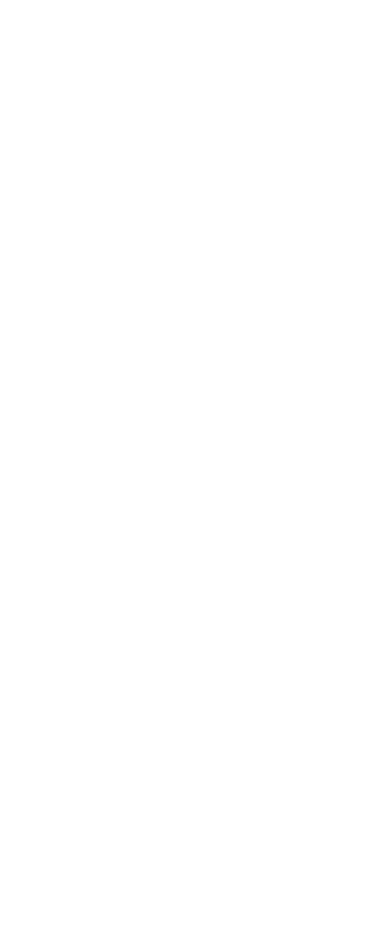
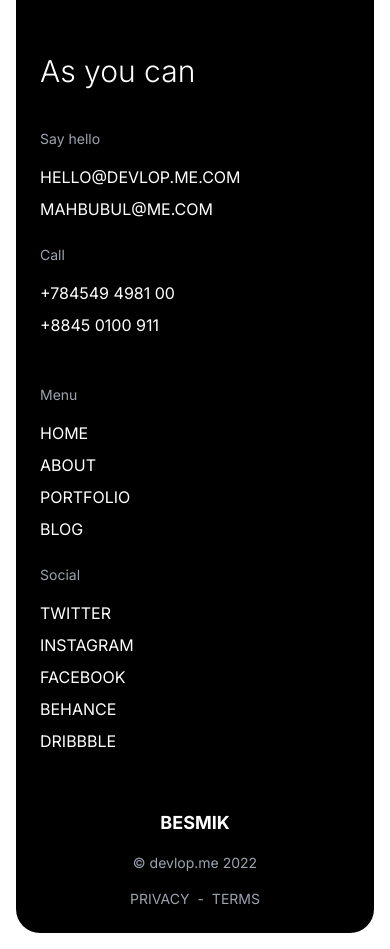
Before and after one commit to Moniruzzaman2525/Develop-Me, a Next.js app: page / in a window 390 px wide. Shown: the part 5850-6799 px from the top of the page. Before the commit the page ends 5783 px from the top, so only its background shows below. Built offline with nearby package versions, Linux system fonts and the light colour scheme.

Commit message:
complete footer part

```diff
--- a/app/page.tsx
+++ b/app/page.tsx
@@ -1,6 +1,7 @@
 import Navigation from "@/components/layout/navigation";
 import AboutSection from "@/components/sections/about-section";
 import ContactSection from "@/components/sections/contact-section";
+import Footer from "@/components/sections/footer";
 import HeroSection from "@/components/sections/hero-section";
 import SkillsSection from "@/components/sections/skills-section";
 import WorkProcessSection from "@/components/sections/work-process-section";
@@ -14,6 +15,7 @@ export default function Home() {
       <AboutSection />
       <WorkProcessSection />
       <ContactSection />
+      <Footer />
     </main>
   )
 }
--- /dev/null
+++ b/components/sections/footer.tsx
@@ -0,0 +1,102 @@
+import Link from "next/link"
+
+const Footer = () => {
+    return (
+        <div className="w-full mx-auto p-4 md:p-6">
+            <footer className="bg-black rounded-3xl p-6 md:p-12 text-white">
+                <div className="flex flex-col lg:flex-row w-full justify-between">
+                    <div className="flex flex-col md:flex-row justify-between items-start mb-8 md:mb-16">
+                        <div className="text-lime-400 text-2xl md:text-3xl font-bold mb-4 md:mb-0">DEVLOP.ME</div>
+                    </div>
+
+                    <div className="w-full lg:w-auto">
+                        <div className="text-3xl sm:text-4xl md:text-6xl lg:text-7xl text-start mb-10 md:mb-20 font-light">
+                            As you can
+                        </div>
+
+                        <div className="grid grid-cols-1 sm:grid-cols-2 lg:grid-cols-4 gap-6 md:gap-12 mb-8 md:mb-16">
+                            <div>
+                                <h3 className="text-gray-400 text-sm mb-4 md:mb-6">Say hello</h3>
+                                <div className="space-y-2">
+                                    <Link href="mailto:HELLO@DEVLOP.ME.COM" className="block text-white hover:text-lime-400 transition-colors">
+                                        HELLO@DEVLOP.ME.COM
+                                    </Link>
+                                    <Link href="mailto:MAHBUBUL@ME.COM" className="block text-white hover:text-lime-400 transition-colors">
+                                        MAHBUBUL@ME.COM
+                                    </Link>
+                                </div>
+
+                                <div className="py-6 md:py-10">
+                                    <h3 className="text-gray-400 text-sm mb-4 md:mb-6">Call</h3>
+                                    <div className="space-y-2">
+                                        <Link href="tel:+784549498100" className="block text-white hover:text-lime-400 transition-colors">
+                                            +784549 4981 00
+                                        </Link>
+                                        <Link href="tel:+88450100911" className="block text-white hover:text-lime-400 transition-colors">
+                                            +8845 0100 911
+                                        </Link>
+                                    </div>
+                                </div>
+                            </div>
+
+                            <div>
+                                <h3 className="text-gray-400 text-sm mb-4 md:mb-6">Menu</h3>
+                                <div className="space-y-2">
+                                    <Link href="/" className="block text-white hover:text-lime-400 transition-colors">
+                                        HOME
+                                    </Link>
+                                    <Link href="/about" className="block text-white hover:text-lime-400 transition-colors">
+                                        ABOUT
+                                    </Link>
+                                    <Link href="/portfolio" className="block text-white hover:text-lime-400 transition-colors">
+                                        PORTFOLIO
+                                    </Link>
+                                    <Link href="/blog" className="block text-white hover:text-lime-400 transition-colors">
+                                        BLOG
+                                    </Link>
+                                </div>
+                            </div>
+
+                            <div>
+                                <h3 className="text-gray-400 text-sm mb-4 md:mb-6">Social</h3>
+                                <div className="space-y-2">
+                                    <Link href="#" className="block text-white hover:text-lime-400 transition-colors">
+                                        TWITTER
+                                    </Link>
+                                    <Link href="#" className="block text-white hover:text-lime-400 transition-colors">
+                                        INSTAGRAM
+                                    </Link>
+                                    <Link href="#" className="block text-white hover:text-lime-400 transition-colors">
+                                        FACEBOOK
+                                    </Link>
+                                    <Link href="#" className="block text-white hover:text-lime-400 transition-colors">
+                                        BEHANCE
+                                    </Link>
+                                    <Link href="#" className="block text-white hover:text-lime-400 transition-colors">
+                                        DRIBBBLE
+                                    </Link>
+                                </div>
+                            </div>
+                        </div>
+                    </div>
+                </div>
+
+                <div className="flex flex-col md:flex-row justify-between items-center pt-6 md:pt-8 space-y-4 md:space-y-0">
+                    <div className="text-white font-bold text-lg">BESMIK</div>
+                    <div className="text-gray-400 text-sm">© devlop.me 2022</div>
+                    <div className="text-gray-400 text-sm flex flex-wrap items-center">
+                        <Link href="/privacy" className="hover:text-white transition-colors">
+                            PRIVACY
+                        </Link>
+                        <span className="mx-2">-</span>
+                        <Link href="/terms" className="hover:text-white transition-colors">
+                            TERMS
+                        </Link>
+                    </div>
+                </div>
+            </footer>
+        </div>
+    )
+}
+
+export default Footer
```
